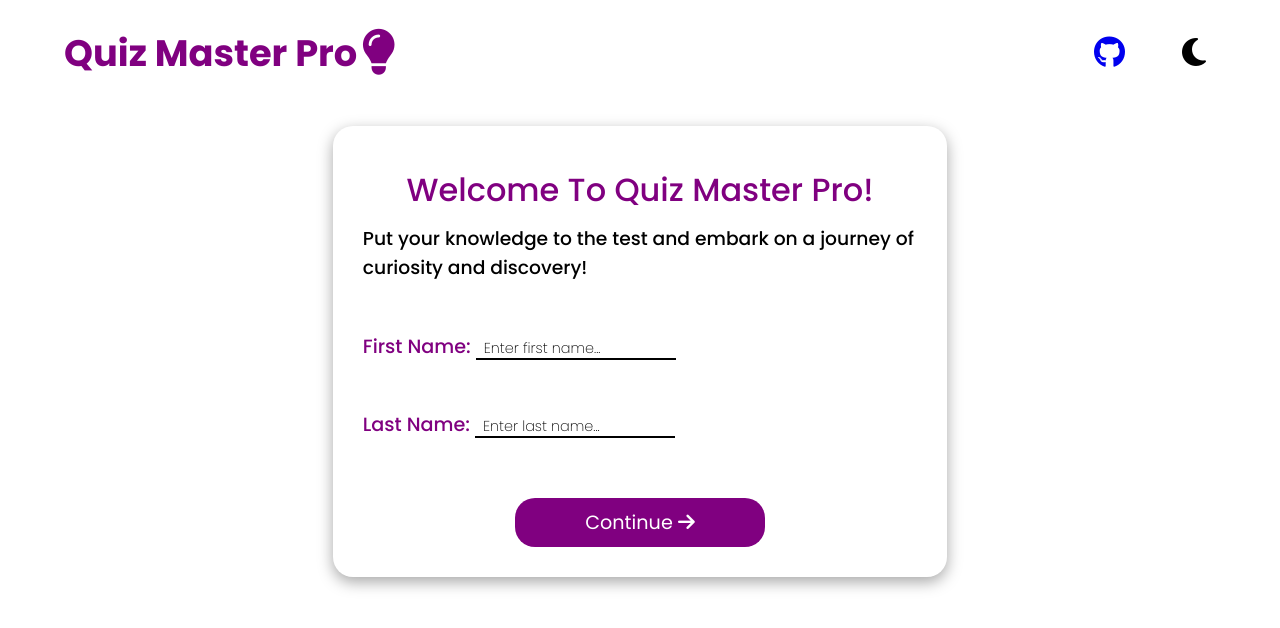
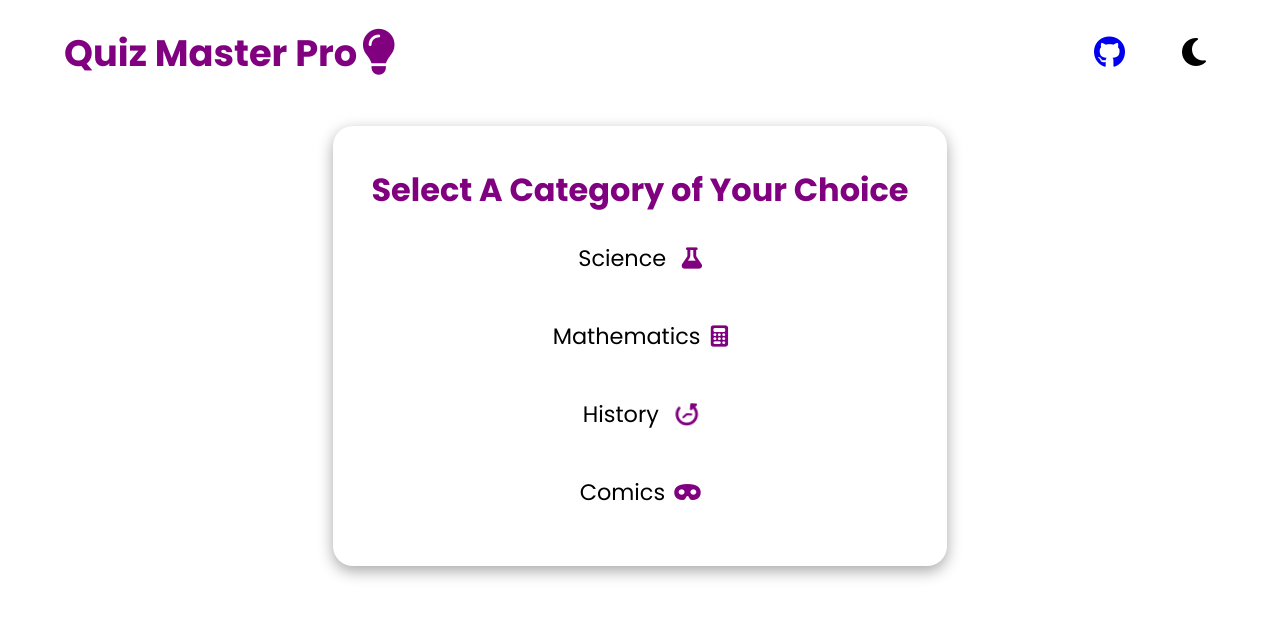
Before and after one commit to chrismbah/Quiz-Master, a React (Vite) app: page / in a window 1280 px wide. Shown: the top 628 px of the page. Built offline with nearby package versions, Linux system fonts and the light colour scheme.

Commit message:
Minor changes

```diff
--- a/src/App.jsx
+++ b/src/App.jsx
@@ -8,7 +8,7 @@ export const QuizApp = createContext();
 
 export default function App() {
   const [quizCategory, setQuizCategory] = useState("science");
-  const [quizState, setQuizState] = useState("menu");
+  const [quizState, setQuizState] = useState("category");
   const [score, setScore] = useState(0);
   const [dark, setDark] = useState(false);
 
```
